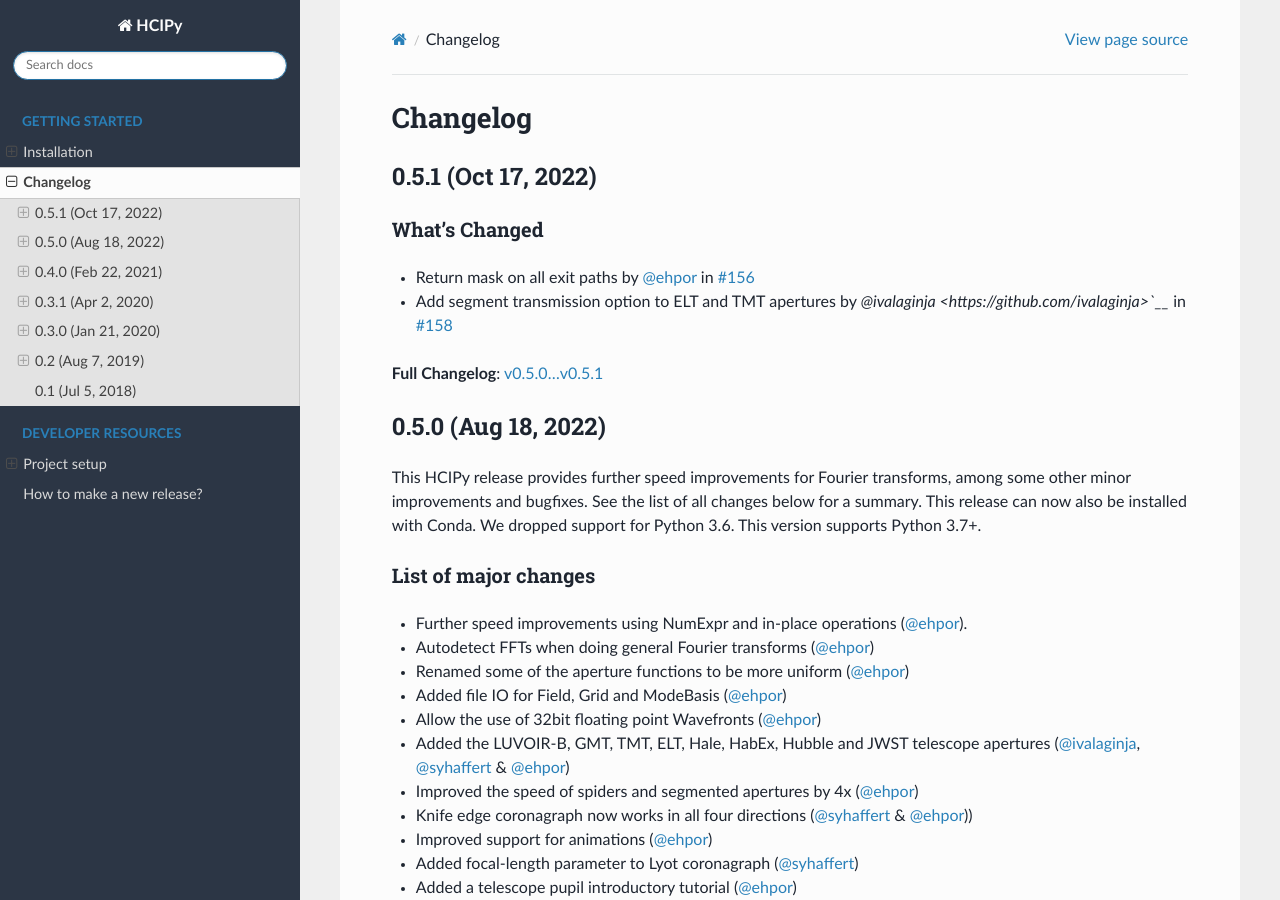
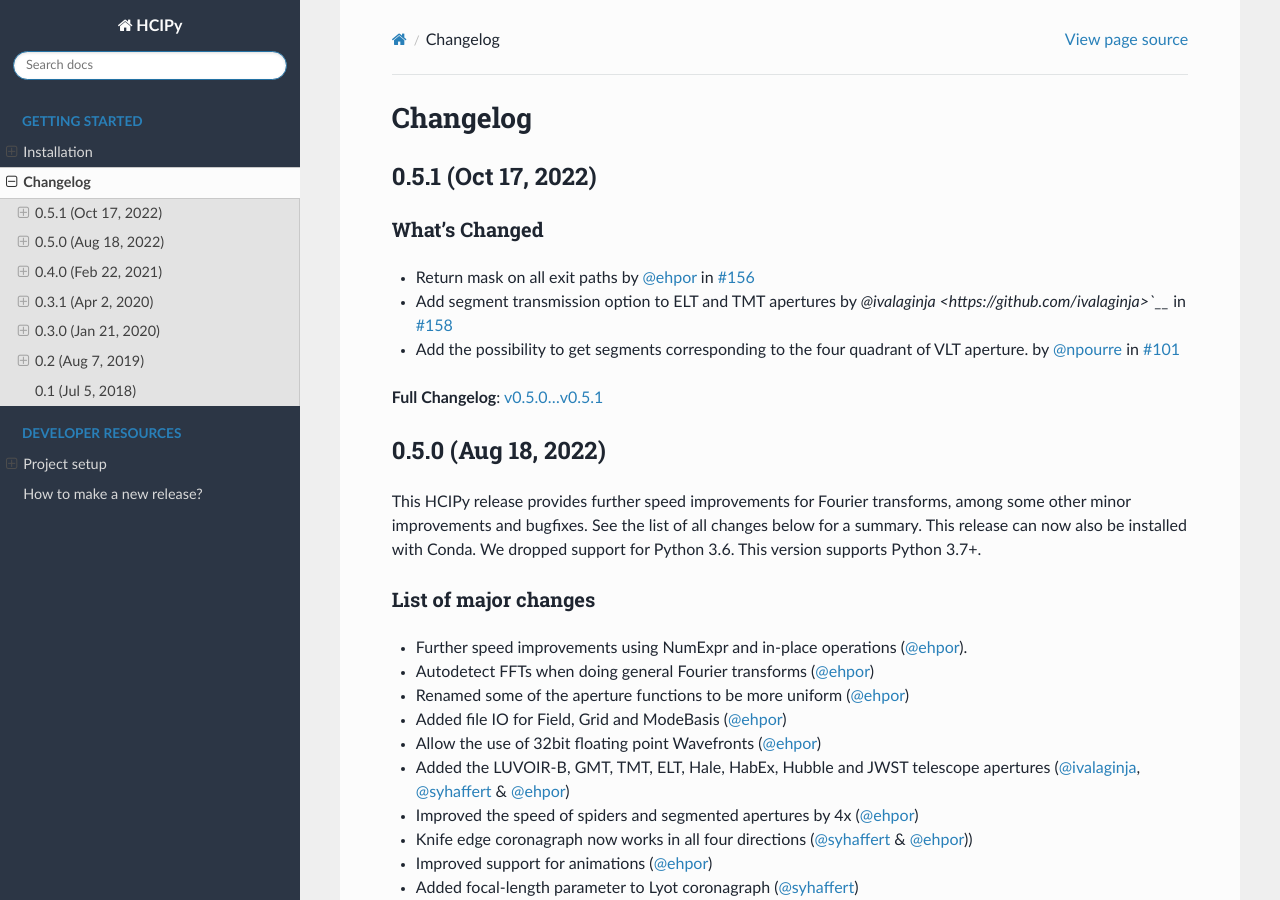
Before and after one commit to ehpor/hcipy, a Sphinx documentation site: the page built from doc/changelog.rst, in a window 1280 px wide and 900 px high. Built offline with Sphinx 7.4.7 and the Read the Docs theme 2.0.0, drawn with Linux system fonts in a browser that asks for light colours; pages that are not in the unit, such as notebooks, are missing from menus; the version number could not be read and is left out.

Commit message:
Add final final PR.

```diff
--- a/doc/changelog.rst
+++ b/doc/changelog.rst
@@ -9,6 +9,7 @@
 
 * Return mask on all exit paths by `@ehpor <https://github.com/ehpor>`__ in `#156 <https://github.com/ehpor/hcipy/pull/156>`__
 * Add segment transmission option to ELT and TMT apertures by `@ivalaginja <https://github.com/ivalaginja>`__` in `#158 <https://github.com/ehpor/hcipy/pull/158>`__
+* Add the possibility to get segments corresponding to the four quadrant of VLT aperture. by `@npourre <https://github.com/npourre>`__ in `#101 <https://github.com/ehpor/hcipy/pull/101>`__
 
 **Full Changelog**: `v0.5.0...v0.5.1 <https://github.com/ehpor/hcipy/compare/v0.5.0...v0.5.1>`__
 
```
